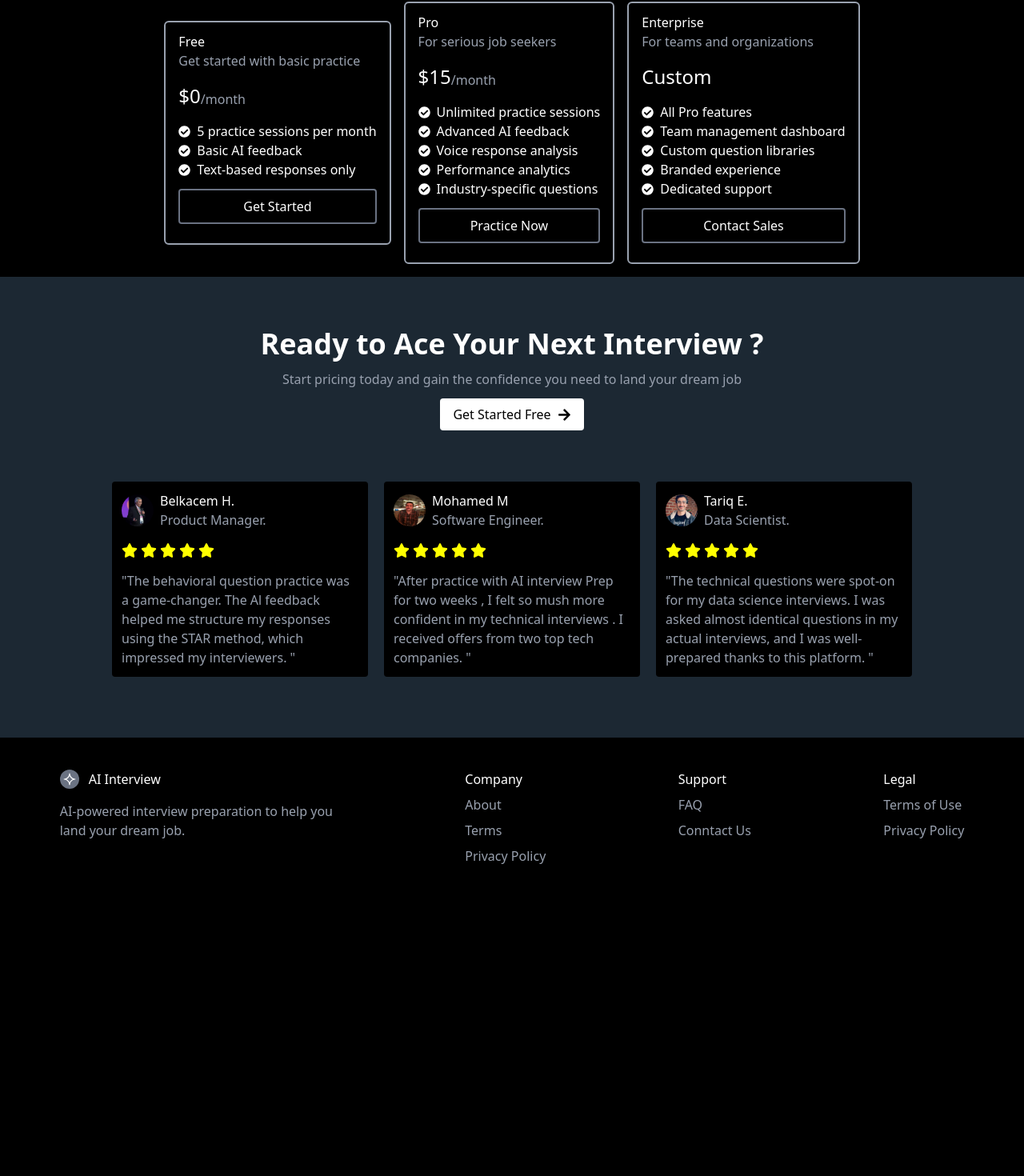
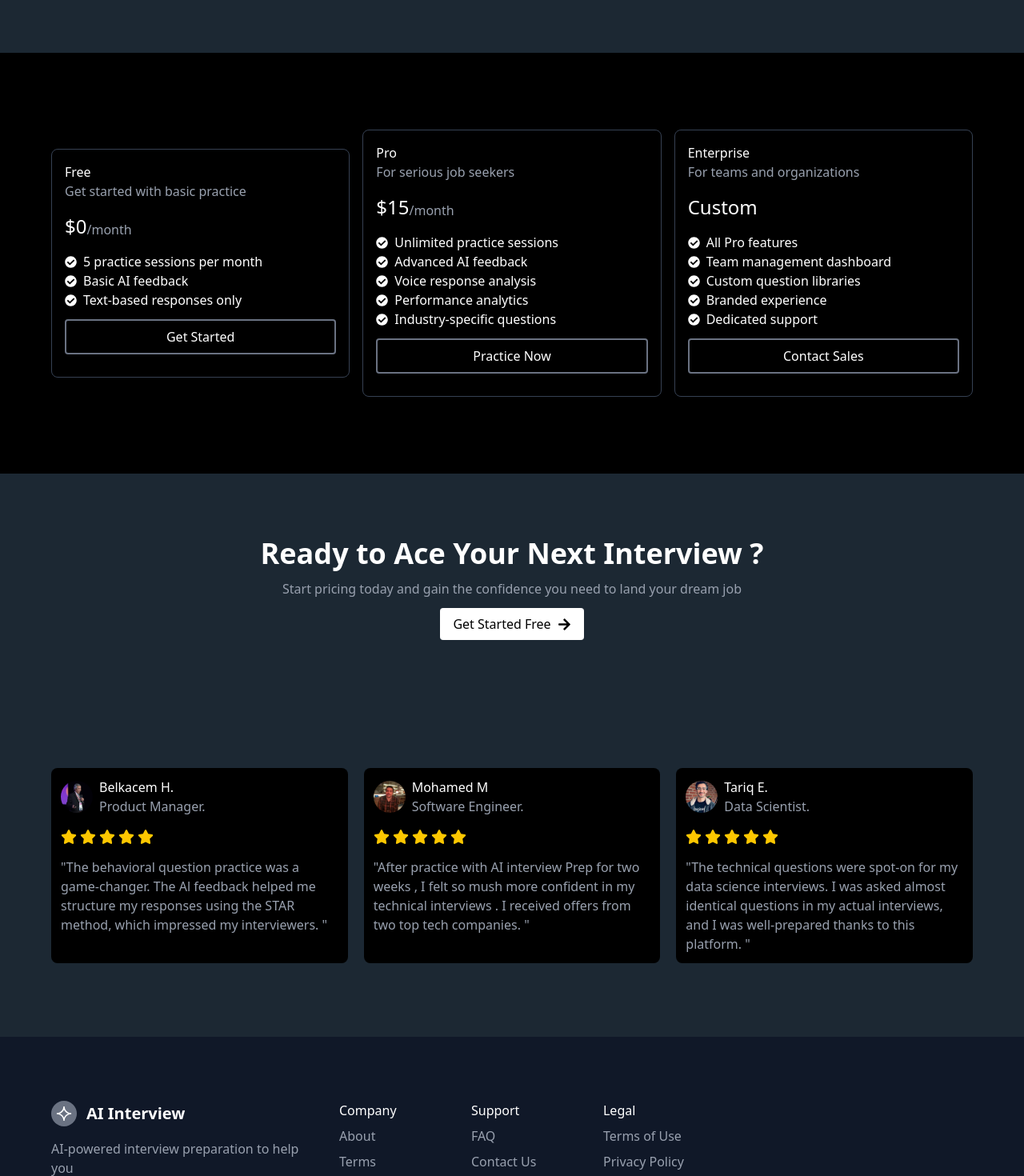
Before and after one commit to A-Moawad/AI-Interviewer-Front, a React (Vite) app: page / in a window 1280 px wide. Shown: the part 2089-3559 px from the top of the page at 80% size. Before the commit the page ends 3211 px from the top, so only its background shows below. Built offline with nearby package versions, Linux system fonts and the light colour scheme.

Commit message:
handle home responsitivty

```diff
--- a/src/pages/HomePage/components/Card.jsx
+++ b/src/pages/HomePage/components/Card.jsx
@@ -4,7 +4,7 @@ import { FaCheckCircle } from "react-icons/fa";
 export default function Card({props}) {
     const {title , subTitle , title2 , children , features , btn} = props
   return (
-    <div className='border-2 border-gray-400 hover:border-white hover:border-4 rounded-md py-3 px-4'>
+    <div className='w-full border-1 border-gray-700 hover:border-white hover:border-1 rounded-lg p-4 '>
       <h2 className='text-white'>{title}</h2>
       <p  className='text-gray-400'>{subTitle}</p>
       <div className='flex items-end py-4'>
--- a/src/pages/HomePage/components/Footer.jsx
+++ b/src/pages/HomePage/components/Footer.jsx
@@ -1,23 +1,35 @@
 import { RiGeminiLine } from "react-icons/ri";
-import Links from './Links'
+import Links from "./Links";
+
 const linksUI = [
   { title: "Company", links: ["About", "Terms", "Privacy Policy"] },
-  { title: "Support", links: ["FAQ", "Conntact Us"] },
+  { title: "Support", links: ["FAQ", "Contact Us"] },
   { title: "Legal", links: ["Terms of Use", "Privacy Policy"] },
 ];
+
 function Footer() {
   return (
-    <footer className="flex items-start gap-4 justify-around py-10">
-      <div>
-      <div className="flex items-center gap-3 mb-4">
-        <div className="flex items-center justify-center w-6 h-6 rounded-full bg-gray-500">
-          <RiGeminiLine />
+    <footer className="flex flex-col md:flex-row gap-10 px-6 md:px-16 py-10 lg:py-20 bg-gray-900 text-white">
+      {/* Left Section - Branding & Description */}
+      <div className="flex flex-col items-center md:items-start text-center md:text-left">
+        <div className="flex items-center gap-3 mb-4">
+          <div className="flex items-center justify-center w-8 h-8 rounded-full bg-gray-500">
+            <RiGeminiLine size={20} />
+          </div>
+          <h1 className="text-xl font-semibold">AI Interview</h1>
         </div>
-        <h1 className="text-white">AI Interview</h1>
+        <p className="text-gray-400 max-w-xs">
+          AI-powered interview preparation to help you{" "}
+          <br className="hidden md:block" /> land your dream job.
+        </p>
       </div>
-      <p className="text-gray-400">AI-powered interview preparation to help you <br/> land your dream job.</p>
+
+      {/* Right Section - Links */}
+      <div className="grid grid-cols-1 md:grid-cols-3 gap-6 md:gap-16 w-full md:w-auto text-center md:text-left">
+        {linksUI.map((link) => (
+          <Links key={link.title} link={link} />
+        ))}
       </div>
-      {linksUI.map(link => <Links link = {link}/>)}
     </footer>
   );
 }
--- a/src/pages/HomePage/components/Testimonials.jsx
+++ b/src/pages/HomePage/components/Testimonials.jsx
@@ -1,26 +1,32 @@
+import { FaArrowRight } from "react-icons/fa";
+import { cardsUI, testimotioUI } from "../data";
 import Card from "./Card";
-import { FaArrowRight } from "react-icons/fa";
-import Testimotion from './Testimotion'
-import {cardsUI} from '../data'
-import {testimotioUI} from '../data'
+import Testimonial from "./Testimotion";
+import { Link } from "react-router-dom";
 function Testimonials() {
   return (
     <div className="test py-4 pb-3">
-      <div className="py-10">
-        <h1 className="text-center text-3xl text-white font-bold">What Our Users Say</h1>
+      {/* header  */}
+      <div className="px-6 md:px-16 py-10 lg:py-20">
+        <h1 className="text-center text-3xl text-white font-bold">
+          What Our Users Say
+        </h1>
         <p className="text-center  text-gray-400 pt-3 ">
           Thousands of job seekers have improved their interview skills with our
           platform
         </p>
       </div>
+      {/* pricing  */}
       <div className="bg-black py-4">
-        <div className="flex items-center gap-4 justify-center">
+        <div className="flex flex-col lg:flex-row items-center gap-4 justify-center px-6 md:px-16 py-10 lg:py-20">
           {cardsUI.map((item) => (
             <Card key={item} props={item} />
           ))}
         </div>
       </div>
-      <div className="py-16 test flex flex-col justify-center items-center gap-3">
+
+      {/* testimonials header  */}
+      <div className="px-6 md:px-16 py-10 lg:py-20 test flex flex-col justify-center items-center gap-3">
         <h1 className=" text-white text-4xl font-bold">
           Ready to Ace Your Next Interview ?{" "}
         </h1>
@@ -28,12 +34,15 @@ function Testimonials() {
           Start pricing today and gain the confidence you need to land your
           dream job
         </p>
-        <button className="bg-white w-fit px-4 py-2 rounded-sm cursor-pointer text-black flex items-center gap-2">
+        <Link to="/practice" className="bg-white w-fit px-4 py-2 rounded-sm cursor-pointer text-black flex items-center gap-2">
           Get Started Free <FaArrowRight size="17" />{" "}
-        </button>
+        </Link>
       </div>
-      <div className='flex  justify-center gap-5 pb-16'>
-        {testimotioUI.map(person =>  <Testimotion person ={person} key={person}/>)}
+      {/* testimonials  */}
+      <div className="grid grid-cols-1 md:grid-cols-2 lg:grid-cols-3   gap-5 px-6 md:px-16 py-10 lg:py-20 ">
+        {testimotioUI.map((person) => (
+          <Testimonial person={person} key={person.name} />
+        ))}
       </div>
     </div>
   );
--- a/src/pages/HomePage/components/Testimotion.jsx
+++ b/src/pages/HomePage/components/Testimotion.jsx
@@ -1,11 +1,16 @@
 import { FaStar } from "react-icons/fa6";
 
-export default function Testimotion({ person }) {
+export default function Testimonial({ person }) {
   const { image, job, name, description } = person;
+
   return (
-    <div className='bg-black p-3 rounded-sm w-80'>
+    <div className="bg-black p-3 rounded-lg w-full">
       <div className="flex items-center gap-2">
-        <img src={image} alt="" className="w-10 h-10 rounded-full" />
+        <img
+          src={image || "/default-avatar.png"}
+          alt={name}
+          className="w-10 h-10 rounded-full object-cover"
+        />
         <div>
           <h1 className="text-white">{name}</h1>
           <p className="text-gray-400">{job}</p>
@@ -13,12 +18,10 @@ export default function Testimotion({ person }) {
       </div>
       <div className="flex gap-1 py-4">
         {Array.from({ length: 5 }, (_, i) => (
-          <FaStar key={i} color="yellow" size="20" />
+          <FaStar key={i} className="text-yellow-400" size="20" />
         ))}
       </div>
-      <p className="text-gray-400">
-        "{description}"
-      </p>
+      <p className="text-gray-400">"{description}"</p>
     </div>
   );
 }
```
